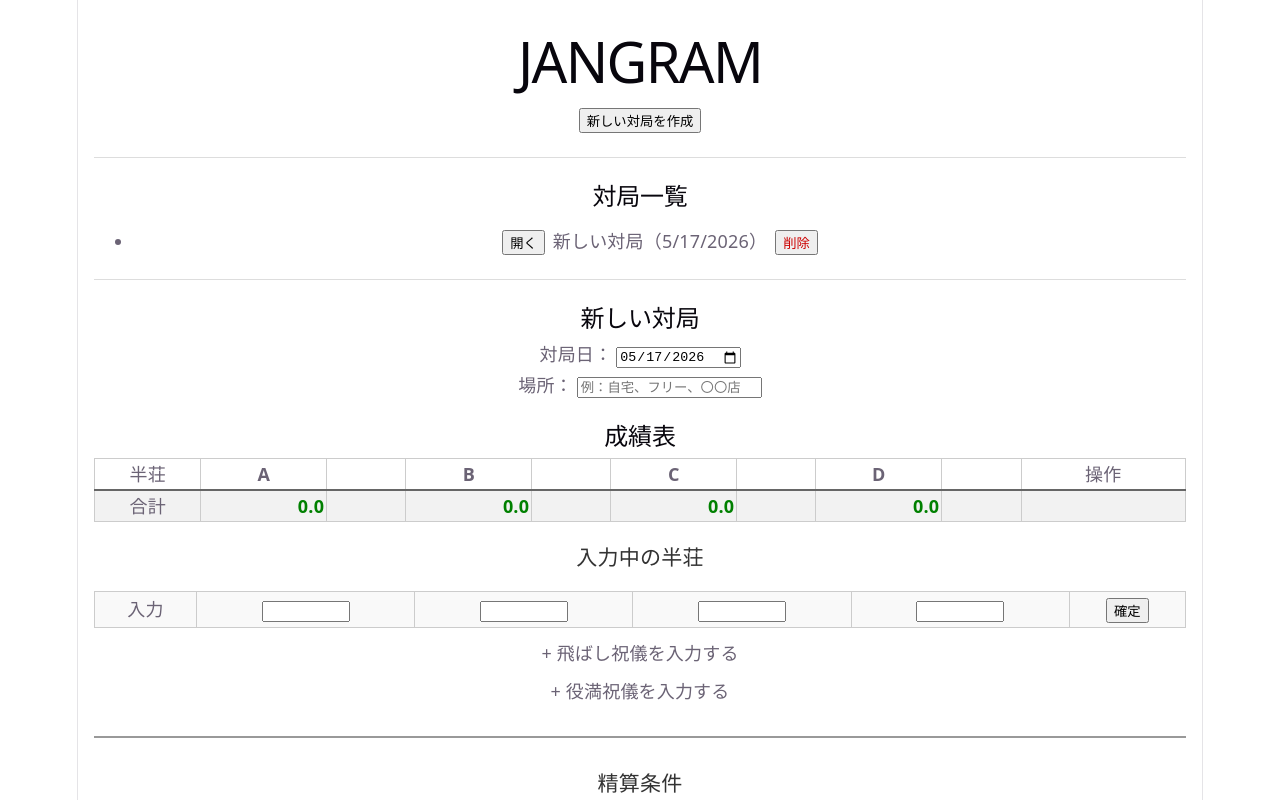
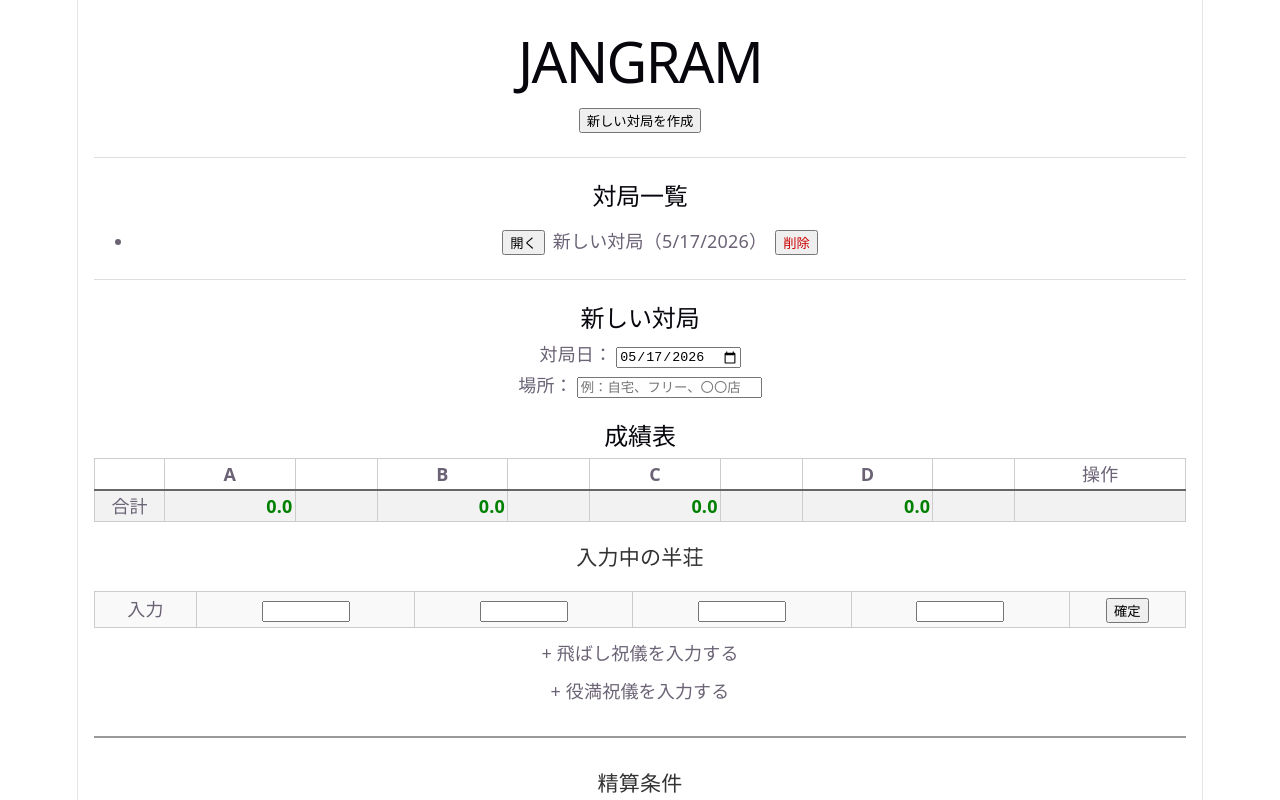
Before and after one commit to iizawild/jangram, a React (Vite) app in the folder jangram-app/: page / in a window 1280 px wide. Both pictures are taken after a click on the button "新しい対局を作成". Shown: the top 800 px of the page. Built offline with nearby package versions, Linux system fonts and the light colour scheme.

Commit message:
成績表幅調整中（半荘番号廃止番号表示のみに変更）

```diff
--- a/jangram-app/src/App.tsx
+++ b/jangram-app/src/App.tsx
@@ -810,9 +810,8 @@ function App() {
                 <th style={{
                   border: "1px solid #ccc",
                   padding: "2px",
-                  width: "50px"
+                  width: "30px"
                 }}>
-                  半荘
                 </th>
                 {players.flatMap(player => ([
                   <th
@@ -865,10 +864,11 @@ function App() {
                     <td style={{
                       border: "1px solid #ccc",
                       padding: "2px",
-                      width: "60px",
+                      width: "30px",
+                      textAlign: "center",
                       whiteSpace: "nowrap"
                     }}>
-                      半荘 {index + 1}
+                      {index + 1}
                     </td>
 
                     {players.map(player => {
```
